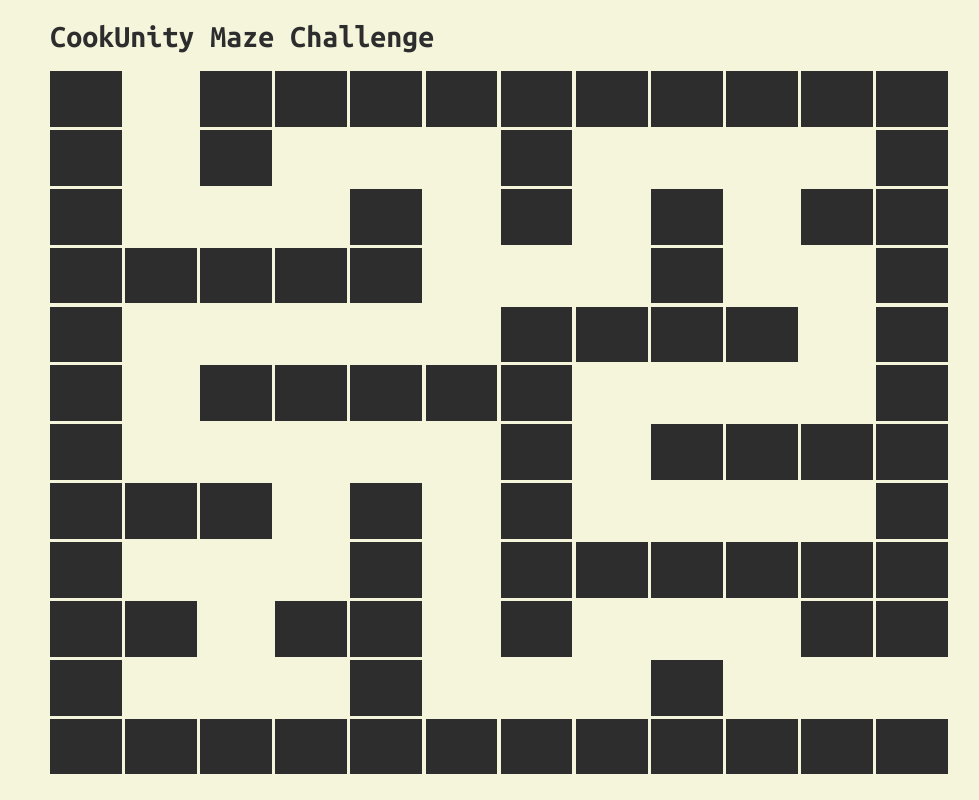
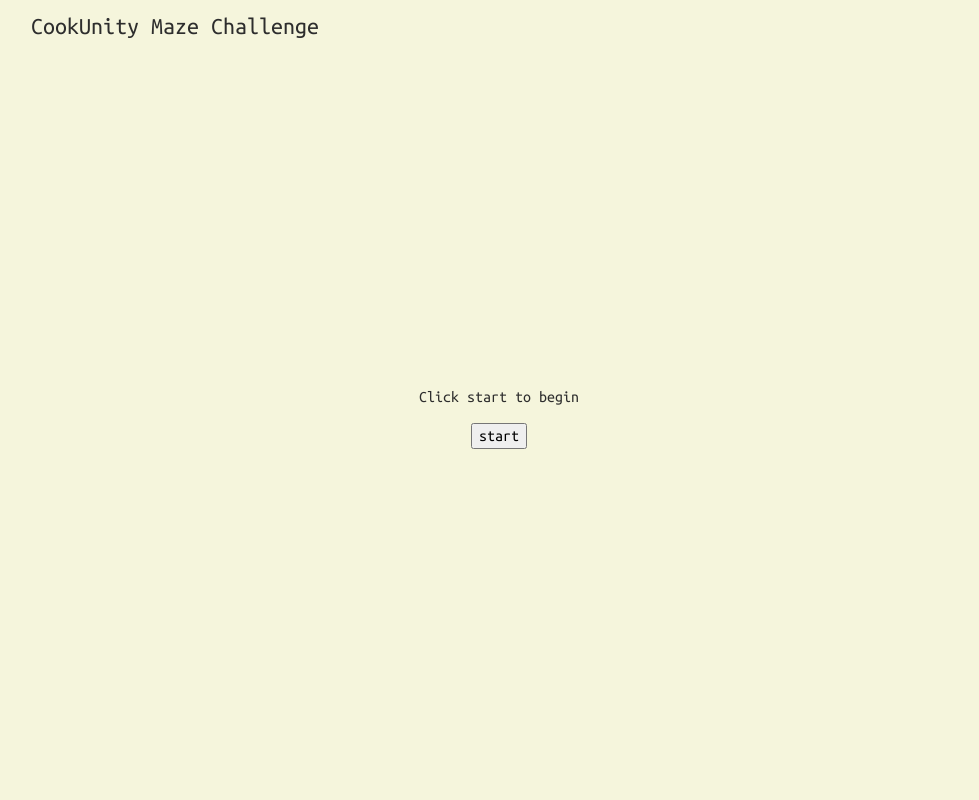
Before and after one commit to honi/cookunity-maze-challenge, a Next.js app: page / in a window 1280 px wide. Shown: the whole page, without its empty margins (141-1120 px from the left). Built offline with nearby package versions, Linux system fonts and the light colour scheme.

Commit message:
Add welcome overlay

```diff
--- a/src/components/Layout.module.css
+++ b/src/components/Layout.module.css
@@ -11,10 +11,7 @@
     margin-bottom: 1.6rem;
 }
 
-.header h1 {
-    margin: 0;
-}
-
 .content {
+    position: relative;
     flex-grow: 1;
 }
--- a/src/components/Maze.module.css
+++ b/src/components/Maze.module.css
@@ -6,5 +6,5 @@
 }
 
 .wall {
-    background: #2D2D2D;
+    background: var(--color-black);
 }
--- /dev/null
+++ b/src/components/WelcomeOverlay.module.css
@@ -0,0 +1,16 @@
+.root {
+    position: absolute;
+    left: 0;
+    top: 0;
+    width: 100%;
+    height: 100%;
+    display: flex;
+    align-items: center;
+    justify-content: center;
+    flex-direction: column;
+    background: var(--color-bg);
+}
+
+.root > *:not(:first-child) {
+    margin-top: 1.6rem;
+}
--- /dev/null
+++ b/src/components/WelcomeOverlay.tsx
@@ -0,0 +1,10 @@
+import styles from './WelcomeOverlay.module.css'
+
+export function WelcomeOverlay({onStart}) {
+    return (
+        <div className={styles.root}>
+            <p>Click start to begin</p>
+            <button onClick={onStart}>start</button>
+        </div>
+    )
+}
--- a/src/pages/index.tsx
+++ b/src/pages/index.tsx
@@ -1,5 +1,16 @@
 import {Maze} from 'components/Maze'
+import {WelcomeOverlay} from 'components/WelcomeOverlay'
+import {useCallback, useState} from 'react'
 
 export default function Index() {
-    return <Maze />
+    const [showWelcome, setShowWelcome] = useState(true)
+    const handleStart = useCallback(() => {
+        setShowWelcome(false)
+    }, [])
+    return (
+        <>
+            <Maze />
+            {showWelcome && <WelcomeOverlay onStart={handleStart} />}
+        </>
+    )
 }
--- a/src/styles/global.css
+++ b/src/styles/global.css
@@ -1,11 +1,19 @@
-html {
-    font: 16px/20px 'Ubuntu Mono', monospace;
-    color: #2D2D2D;
-    background: #F5F5DC;
+:root {
+    --color-black: #2D2D2D;
+    --color-bg: #F5F5DC;
+    font-size: 62.5%;
 }
 
 body {
+    font: 1.6rem/2rem 'Ubuntu Mono', monospace;
+    color: var(--color-black);
+    background: var(--color-bg);
+}
+
+* {
     margin: 0;
+    font: inherit;
+    box-sizing: border-box;
 }
 
 a {
@@ -13,6 +21,10 @@
     text-decoration: none;
 }
 
-* {
-    box-sizing: border-box;
+h1 {
+    font-size: 2.4rem;
 }
+
+button {
+    cursor: pointer;
+}
```
